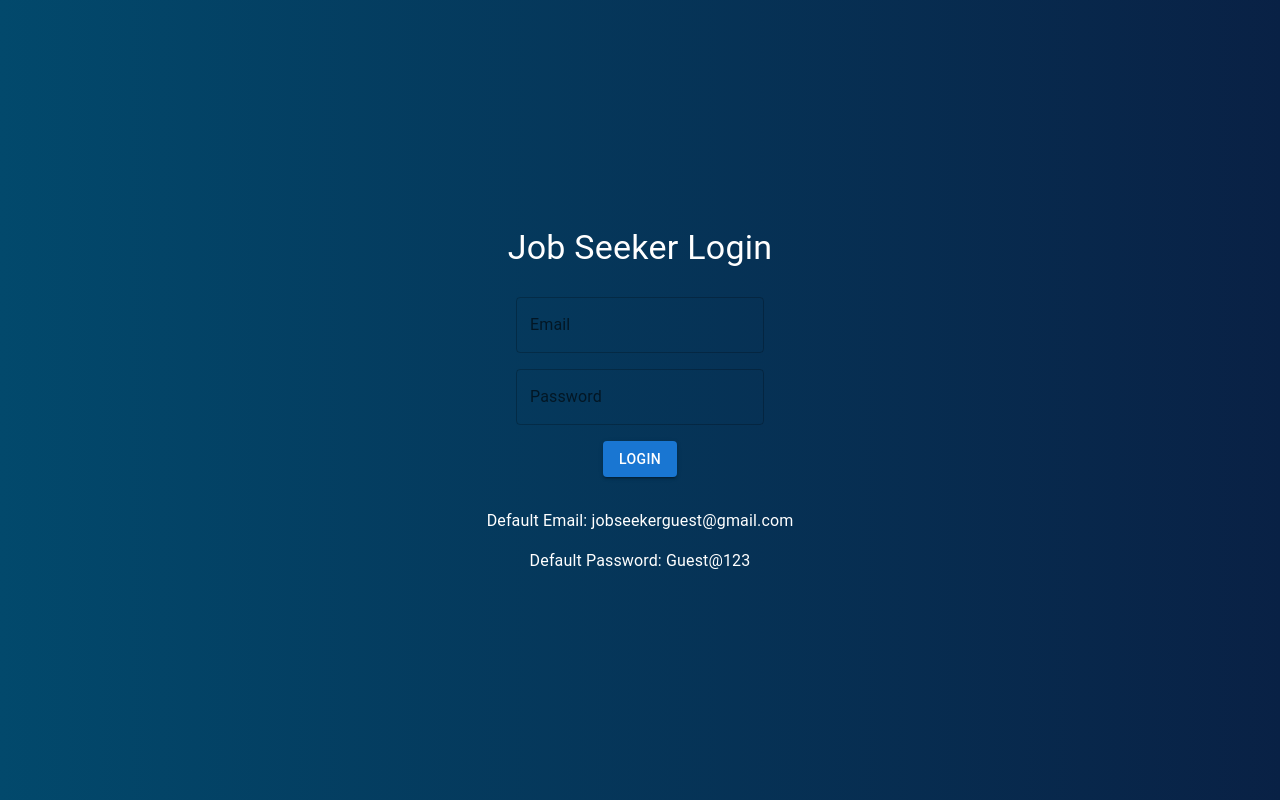
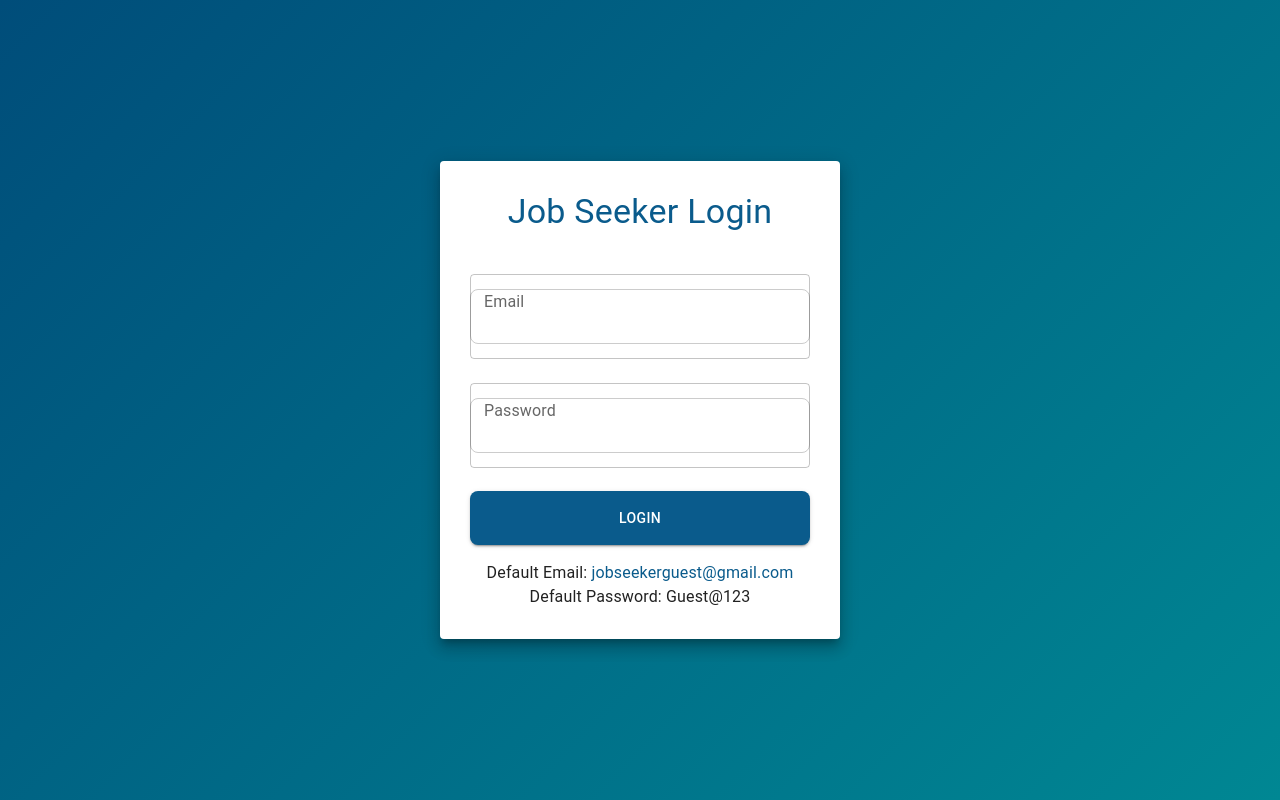
Before and after one commit to rakasiarunkumarreddy/jobportal, a React (Create React App) app: page /guest/job-seeker in a window 1280 px wide. Built offline with nearby package versions, Linux system fonts and the light colour scheme.

Commit message:
added guest

```diff
--- a/src/components/guestPage/hiringManagerGuestLogin.js
+++ b/src/components/guestPage/hiringManagerGuestLogin.js
@@ -1,7 +1,8 @@
 import React, { useState } from "react";
 import { useNavigate } from "react-router-dom";
-import { Box, Button, TextField, Typography } from "@mui/material";
+import { Box, Button, TextField, Typography, Paper, Link } from "@mui/material";
 import axios from "axios";
+import "./styles.css"; // Import the CSS file
 
 const HiringManagerGuestLogin = () => {
   const [email, setEmail] = useState("");
@@ -38,24 +39,16 @@ const HiringManagerGuestLogin = () => {
   };
 
   return (
-    <Box
-      sx={{
-        display: "flex",
-        justifyContent: "center",
-        alignItems: "center",
-        minHeight: "100vh",
-        flexDirection: "column",
-        gap: 2,
-        padding: "20px",
-        background: "linear-gradient(90deg, rgb(2, 73, 108), rgb(9, 33, 69))",
-      }}
-    >
-      <Typography variant="h4" gutterBottom sx={{ color: "#ffffff" }}>
+    <Box className="login-container">
+      <Paper className="login-card" elevation={10}>
+        <Typography variant="h4" gutterBottom>
           Hiring Manager Login
         </Typography>
         <TextField
           label="Email"
           variant="outlined"
+          fullWidth
+          margin="normal"
           value={email}
           onChange={(e) => setEmail(e.target.value)}
         />
@@ -63,18 +56,26 @@ const HiringManagerGuestLogin = () => {
           label="Password"
           type="password"
           variant="outlined"
+          fullWidth
+          margin="normal"
           value={password}
           onChange={(e) => setPassword(e.target.value)}
         />
-      <Button variant="contained" onClick={handleLogin}>
+        <Button
+          variant="contained"
+          fullWidth
+          onClick={handleLogin}
+          sx={{ marginTop: 2 }}
+        >
           Login
         </Button>
-      <Typography sx={{ color: "#ffffff", marginTop: 2 }}>
-        Default Email: hiringguest@gmail.com
+        <Typography sx={{ marginTop: 2 }}>
+          Default Email: <Link href="#">hiringguest@gmail.com</Link>
         </Typography>
-      <Typography sx={{ color: "#ffffff" }}>
+        <Typography>
           Default Password: Guest@123
         </Typography>
+      </Paper>
     </Box>
   );
 };
--- a/src/components/guestPage/jobSeekerGuestLogin.js
+++ b/src/components/guestPage/jobSeekerGuestLogin.js
@@ -1,6 +1,7 @@
 import React, { useState } from "react";
 import { useNavigate } from "react-router-dom";
-import { Box, Button, TextField, Typography } from "@mui/material";
+import { Box, Button, TextField, Typography, Paper, Link } from "@mui/material";
+import "./styles.css"; // Import the CSS file
 
 const JobSeekerGuestLogin = () => {
   const [email, setEmail] = useState("");
@@ -22,24 +23,16 @@ const JobSeekerGuestLogin = () => {
   };
 
   return (
-    <Box
-      sx={{
-        display: "flex",
-        justifyContent: "center",
-        alignItems: "center",
-        minHeight: "100vh",
-        flexDirection: "column",
-        gap: 2,
-        padding: "20px",
-        background: "linear-gradient(90deg, rgb(2, 73, 108), rgb(9, 33, 69))",
-      }}
-    >
-      <Typography variant="h4" gutterBottom sx={{ color: "#ffffff" }}>
+    <Box className="login-container">
+      <Paper className="login-card" elevation={10}>
+        <Typography variant="h4" gutterBottom>
           Job Seeker Login
         </Typography>
         <TextField
           label="Email"
           variant="outlined"
+          fullWidth
+          margin="normal"
           value={email}
           onChange={(e) => setEmail(e.target.value)}
         />
@@ -47,18 +40,26 @@ const JobSeekerGuestLogin = () => {
           label="Password"
           type="password"
           variant="outlined"
+          fullWidth
+          margin="normal"
           value={password}
           onChange={(e) => setPassword(e.target.value)}
         />
-      <Button variant="contained" onClick={handleLogin}>
+        <Button
+          variant="contained"
+          fullWidth
+          onClick={handleLogin}
+          sx={{ marginTop: 2 }}
+        >
           Login
         </Button>
-      <Typography sx={{ color: "#ffffff", marginTop: 2 }}>
-        Default Email: jobseekerguest@gmail.com
+        <Typography sx={{ marginTop: 2 }}>
+          Default Email: <Link href="#">jobseekerguest@gmail.com</Link>
         </Typography>
-      <Typography sx={{ color: "#ffffff" }}>
+        <Typography>
           Default Password: Guest@123
         </Typography>
+      </Paper>
     </Box>
   );
 };
--- /dev/null
+++ b/src/components/guestPage/styles.css
@@ -0,0 +1,168 @@
+/* styles.css */
+
+/* General Styles */
+.login-container {
+    margin: 0;
+    font-family: 'Roboto', sans-serif;
+    background: linear-gradient(135deg, #004d7a, #008793);
+    display: flex;
+    justify-content: center;
+    align-items: center;
+    min-height: 100vh;
+  }
+
+  /* Card Styles */
+  .login-card {
+    padding: 30px;
+    max-width: 400px;
+    width: 100%;
+    text-align: center;
+    background-color: white;
+    border-radius: 15px;
+    box-shadow: 0 4px 10px rgba(0, 0, 0, 0.2);
+    animation: fadeIn 1.5s ease-in;
+  }
+
+  /* Heading Styles */
+  .login-card h4 {
+    color: #004d7a;
+    margin-bottom: 25px;
+  }
+
+  /* Input and Button Styles */
+  .login-card input[type="text"],
+  .login-card input[type="password"] {
+    width: 100%;
+    padding: 15px;
+    margin: 15px 0;
+    border: 1px solid #ccc;
+    border-radius: 8px;
+  }
+
+  .login-card button {
+    width: 100%;
+    padding: 15px;
+    margin-top: 15px;
+    background-color: #00bf72;
+    color: white;
+    border: none;
+    border-radius: 8px;
+    cursor: pointer;
+    transition: background-color 0.4s ease;
+  }
+
+  .login-card button:hover {
+    background-color: #008793;
+  }
+
+  /* Link Styles */
+  .login-card a {
+    color: #004d7a;
+    text-decoration: none;
+  }
+
+  .login-card a:hover {
+    text-decoration: underline;
+  }
+
+  /* Animations */
+  @keyframes fadeIn {
+    from {
+      opacity: 0;
+    }
+    to {
+      opacity: 1;
+    }
+  }
+
+
+
+
+
+
+
+
+
+
+
+  //jobseekerGuestlogin styles
+
+
+/* jobseeker-styles.css */
+
+/* General Styles */
+.login-container {
+    margin: 0;
+    font-family: 'Roboto', sans-serif;
+    background: linear-gradient(90deg, #020c4a, #0a5b8c);
+    display: flex;
+    justify-content: center;
+    align-items: center;
+    min-height: 100vh;
+  }
+
+  /* Card Styles */
+  .login-card {
+    padding: 30px;
+    max-width: 400px;
+    width: 100%;
+    text-align: center;
+    background-color: white;
+    border-radius: 15px;
+    box-shadow: 0 4px 10px rgba(0, 0, 0, 0.2);
+    animation: slideFromLeft 1s ease-in-out;
+  }
+
+  /* Heading Styles */
+  .login-card h4 {
+    color: #0a5b8c;
+    margin-bottom: 25px;
+  }
+
+  /* Input and Button Styles */
+  .login-card input[type="text"],
+  .login-card input[type="password"] {
+    width: 100%;
+    padding: 15px;
+    margin: 15px 0;
+    border: 1px solid #ccc;
+    border-radius: 8px;
+  }
+
+  .login-card button {
+    width: 100%;
+    padding: 15px;
+    margin-top: 15px;
+    background-color: #0a5b8c;
+    color: white;
+    border: none;
+    border-radius: 8px;
+    cursor: pointer;
+    transition: background-color 0.4s ease;
+  }
+
+  .login-card button:hover {
+    background-color: #073a59;
+  }
+
+  /* Link Styles */
+  .login-card a {
+    color: #0a5b8c;
+    text-decoration: none;
+  }
+
+  .login-card a:hover {
+    text-decoration: underline;
+  }
+
+  /* Animations */
+  @keyframes slideFromLeft {
+    from {
+      transform: translateX(-100px);
+      opacity: 0;
+    }
+    to {
+      transform: translateX(0);
+      opacity: 1;
+    }
+  }
```
Lines whose indentation alone changed are shown as unchanged.
